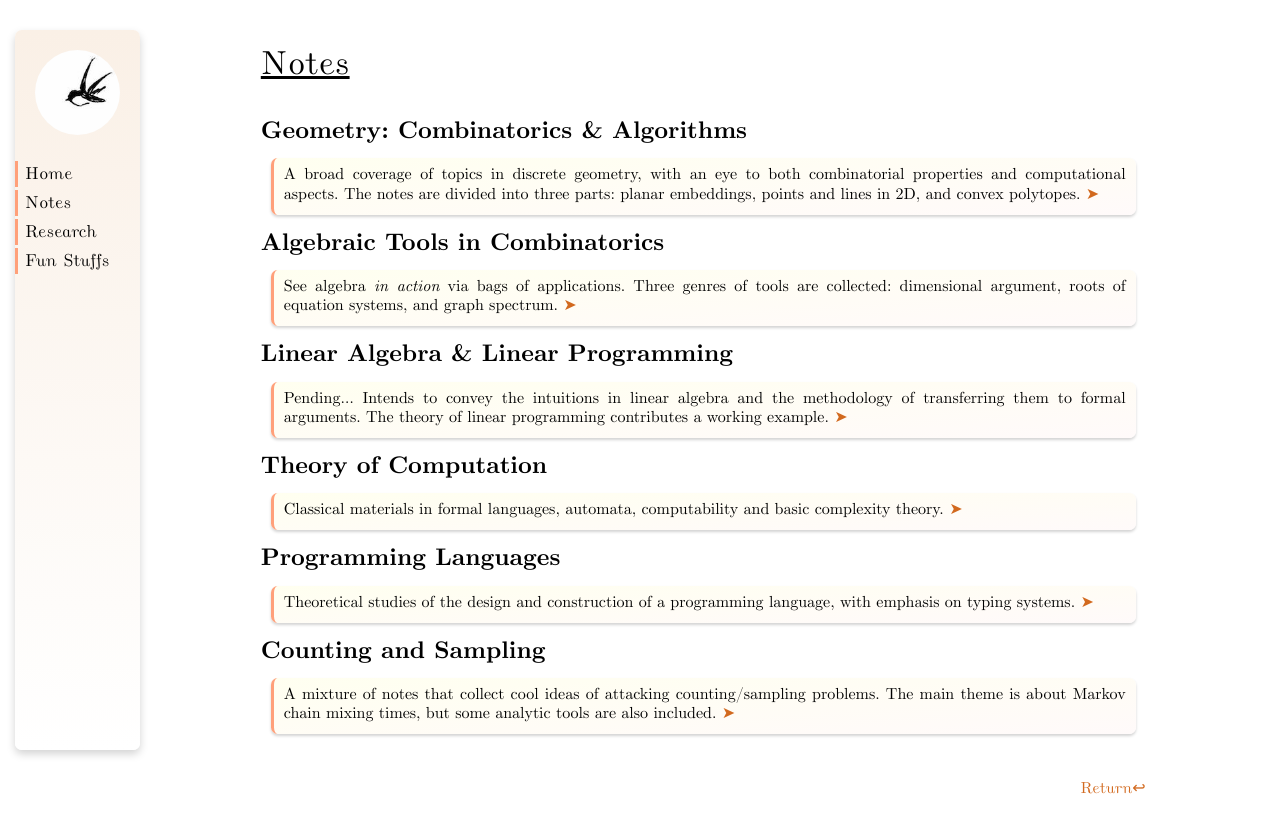
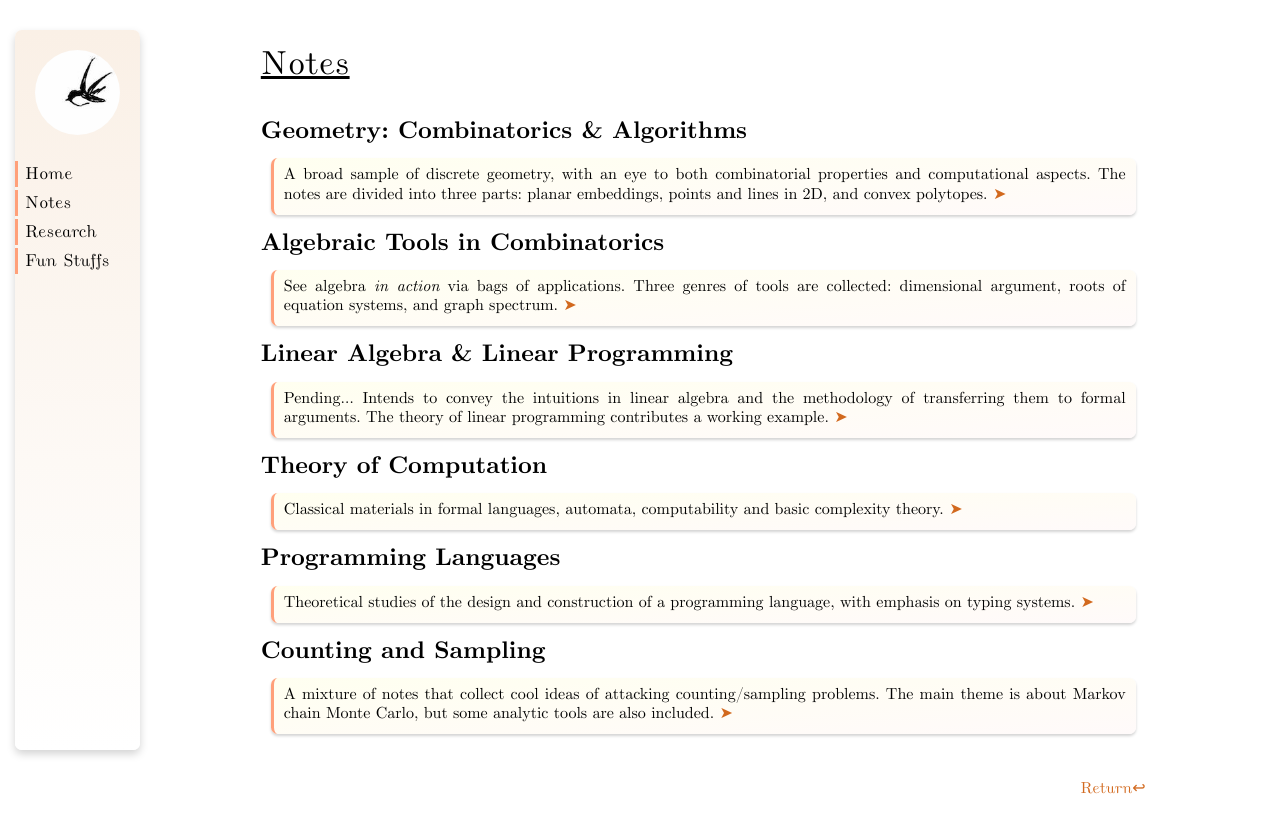
Before and after one commit to YanhengWang/yanhengwang.github.io, a Jekyll site: the page built from notes/index.md, in a window 1280 px wide. Shown: the top 833 px of the page. Built offline with Jekyll 4.4.1, drawn with Linux system fonts in a browser that asks for light colours.

Commit message:
fix mistakes in geometry notes

```diff
--- a/notes/index.md
+++ b/notes/index.md
@@ -5,7 +5,7 @@ title: Notes
 
 # Geometry: Combinatorics & Algorithms
 
-> A broad coverage of topics in discrete geometry, with an eye to both combinatorial properties and computational aspects. The notes are divided into three parts: planar embeddings, points and lines in 2D, and convex polytopes. [➤](./geometry)
+> A broad sample of discrete geometry, with an eye to both combinatorial properties and computational aspects. The notes are divided into three parts: planar embeddings, points and lines in 2D, and convex polytopes. [➤](./geometry)
 
 # Algebraic Tools in Combinatorics
 
@@ -25,4 +25,4 @@ title: Notes
 
 # Counting and Sampling
 
-> A mixture of notes that collect cool ideas of attacking counting/sampling problems. The main theme is about Markov chain mixing times, but some analytic tools are also included. [➤](./sampling)
+> A mixture of notes that collect cool ideas of attacking counting/sampling problems. The main theme is about Markov chain Monte Carlo, but some analytic tools are also included. [➤](./sampling)
```
Also changed, not shown: notes/geometry/index.md (+1 -1 lines), 4 other files.
